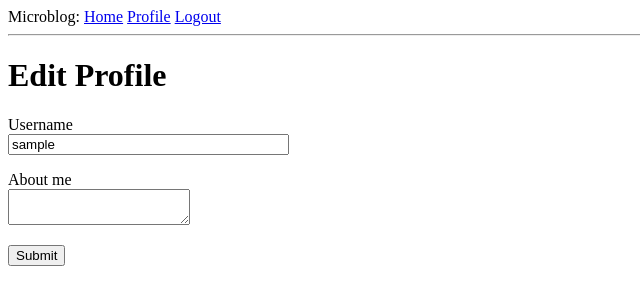
After one commit to laggardkernel/tutorial-py-microblog, a Flask app: page /edit_profile in a window 1280 px wide. The commit adds this page. Shown: the top 305 px of the page, without its empty margins (0-640 px from the left). Run offline with Flask 2, Linux system fonts and the light colour scheme; the visitor is signed in with stand-in values (Sample User, id 1); data comes from the database, SQL or seed files in the repository.

Commit message:
Chap 06: profile editing page
- remember to check the uniqueness of updated usernames
- add an access point at the top of the user template

```diff
--- a/app/forms.py
+++ b/app/forms.py
@@ -1,8 +1,8 @@
 #!/usr/bin/env python3
 # -*- coding: utf-8 -*-
 from flask_wtf import FlaskForm
-from wtforms import StringField, PasswordField, BooleanField, SubmitField
-from wtforms.validators import DataRequired, Email, EqualTo, ValidationError
+from wtforms import StringField, PasswordField, BooleanField, SubmitField, TextAreaField
+from wtforms.validators import DataRequired, Email, EqualTo, Length, ValidationError
 from app.models import User
 
 
@@ -29,3 +29,9 @@ class RegistrationForm(FlaskForm):
         user = User.query.filter_by(email=email.data).first()
         if user is not None:
             raise ValidationError('Please use a different email address.')
+
+
+class EditProfileForm(FlaskForm):
+    username = StringField('Username', validators=[DataRequired()])
+    about_me = TextAreaField('About me', validators=[Length(min=0, max=140)])
+    submit = SubmitField('Submit')
--- a/app/routes.py
+++ b/app/routes.py
@@ -5,8 +5,10 @@ from flask import flash, redirect, render_template, request, url_for
 from flask_login import current_user, login_user, logout_user, login_required
 from werkzeug.urls import url_parse
 from app import app, db
-from app.forms import LoginForm, RegistrationForm
+from app.forms import LoginForm, RegistrationForm, EditProfileForm
 from app.models import User
+
+from wtforms.validators import ValidationError
 
 
 @app.before_request
@@ -73,6 +75,7 @@ def register():
         db.session.commit()
         flash("Congratulations, you're now a registered user!")
         return redirect(url_for('login'))
+    # else: validation err or GET request
     return render_template('register.html', title='Register', form=form)
 
 
@@ -85,3 +88,23 @@ def user(username):
         {'author': user, 'body': 'Test post #2'}
     ]
     return render_template('user.html', user=user, posts=posts)
+
+
+@app.route('/edit_profile', methods=['GET', 'POST'])
+def edit_profile():
+    form = EditProfileForm()
+    if form.validate_on_submit():
+        user = User.query.filter_by(username=form.username.data).first()
+        if current_user._get_current_object() == user:
+            current_user.username = form.username.data
+            current_user.about_me = form.about_me.data
+            db.session.commit()
+            flash('Your changes have been saved.')
+            return redirect(url_for('edit_profile'))
+        else:
+            form.username.errors.append('Please use a different username.')
+    elif request.method == 'GET':
+        form.username.data = current_user.username
+        form.about_me.data = current_user.about_me
+    # else, POST with validation err
+    return render_template('edit_profile.html', title='Edit Profile', form=form)
--- /dev/null
+++ b/app/templates/edit_profile.html
@@ -0,0 +1,25 @@
+{% extends "base.html" %}
+
+{% block content %}
+  <h1>Edit Profile</h1>
+  <form action="" method="post">
+    {{ form.hidden_tag() }}
+    <p>
+      {{ form.username.label }}<br>
+      {{ form.username(size=32) }}<br>
+      {% for error in form.username.errors %}
+        <span style="color:red;">[{{ error }}]</span>
+      {% endfor %}
+    </p>
+    <p>
+      {{ form.about_me.label }}<br>
+      {{ form.about_me(size=32) }}<br>
+      {% for error in form.about_me.errors %}
+        <span style="color:red;">[{{ error }}]</span>
+      {% endfor %}
+    </p>
+    <p>
+      {{ form.submit() }}
+    </p>
+  </form>
+{% endblock %}
--- a/app/templates/user.html
+++ b/app/templates/user.html
@@ -8,6 +8,9 @@
         <h1>User: {{ user.username }}</h1>
         {% if user.about_me %}<p>{{ user.about_me }}</p>{% endif %}
         {% if user.last_seen %}<p>Last seen on: {{ user.last_seen }}</p>{% endif %}
+        {% if user==current_user %}
+          <p><a href="{{ url_for('edit_profile') }}">Edit your profile</a></p>
+        {% endif %}
       </td>
     </tr>
   </table>
```
